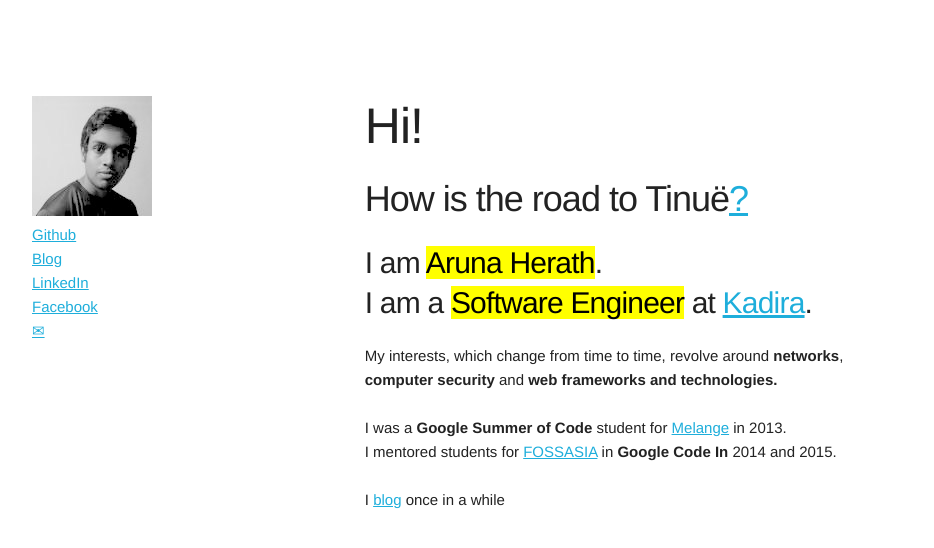
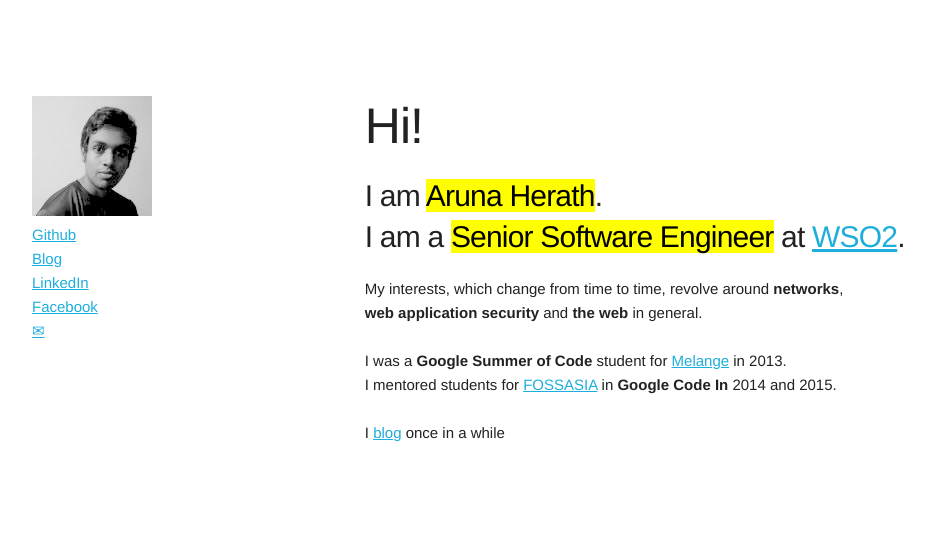
Before and after one commit to roonyh/website, a plain HTML site: page index.html in a window 1280 px wide. Shown: the whole page, without its empty margins (128-1062 px from the left). Drawn offline with Linux system fonts and the light colour scheme.

Commit message:
Update index.html

```diff
--- a/index.html
+++ b/index.html
@@ -32,18 +32,15 @@
         <h1>
             Hi!
         </h1>
-        <h3>
-            How is the road to Tinuë<a href="http://kingkiller.wikia.com/wiki/Tinu%C3%AB">?</a>
-        </h3>
 
         <h4>
             I am <mark class="red">Aruna Herath</mark>.<br>
-            I am a <mark class="blue">Software Engineer</mark> at <a href="https://kadira.io/">Kadira</a>.
+            I am a <mark class="blue">Senior Software Engineer</mark> at <a href="http://wso2.com/">WSO2</a>.
         </h4>
 
         <p>
             My interests, which change from time to time, revolve around <strong>networks</strong>,<br>
-            <strong>computer security</strong> and <strong>web frameworks and technologies.</strong> <br>
+            <strong>web application security</strong> and <strong>the web</strong> in general. <br>
             <br>
             I was a <strong>Google Summer of Code</strong> student for <a href="https://code.google.com/p/soc/">Melange</a>
             in 2013.<br>
```
